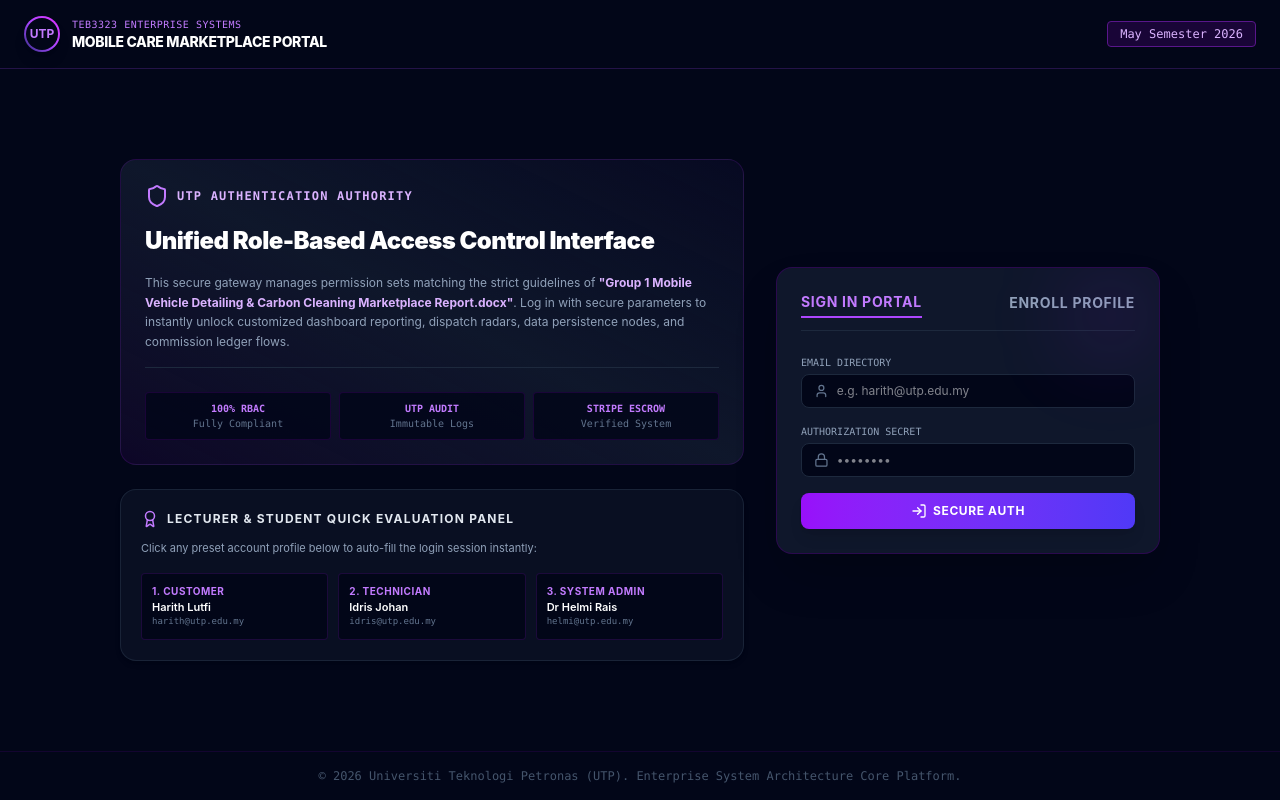
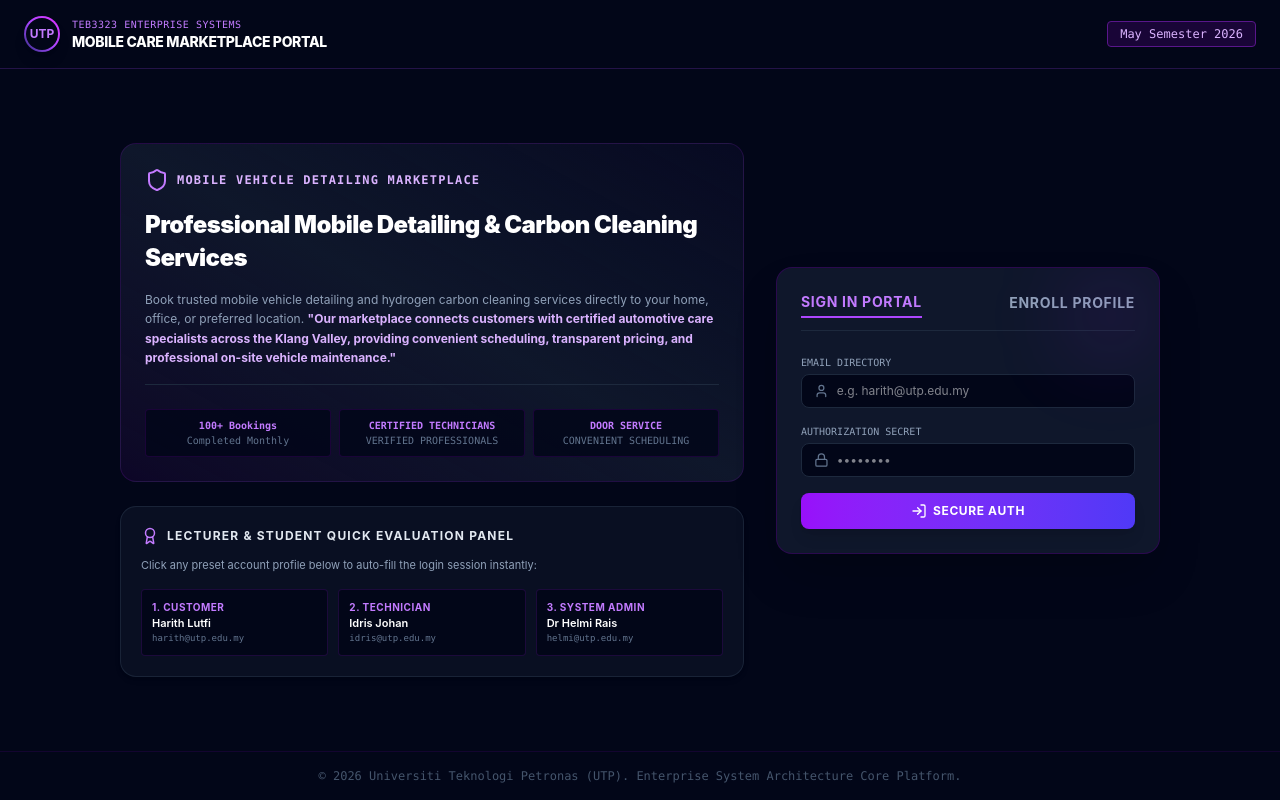
Before and after one commit to Opieyyyyy/ESD-React, a React (Vite) app: page / in a window 1280 px wide. Built offline with nearby package versions, Linux system fonts and the light colour scheme.

Commit message:
added map and fix some text issues

```diff
--- a/src/App.jsx
+++ b/src/App.jsx
@@ -530,29 +530,29 @@
             <div className="bg-gradient-to-tr from-purple-950/20 via-slate-900 to-indigo-950/20 border border-purple-900/30 p-6 rounded-2xl space-y-4">
               <div className="flex items-center gap-2">
                 <Shield className="h-6 w-6 text-purple-400" />
-                <span className="font-mono text-xs text-purple-300 font-semibold uppercase tracking-widest">UTP Authentication Authority</span>
+                <span className="font-mono text-xs text-purple-300 font-semibold uppercase tracking-widest">MOBILE VEHICLE DETAILING MARKETPLACE</span>
               </div>
               <h2 className="text-2xl font-black text-white tracking-tight leading-snug">
-                Unified Role-Based Access Control Interface
+                Professional Mobile Detailing & Carbon Cleaning Services
               </h2>
               <p className="text-xs text-slate-400 leading-relaxed">
-                This secure gateway manages permission sets matching the strict guidelines of <strong className="text-purple-300">"Group 1 Mobile Vehicle Detailing & Carbon Cleaning Marketplace Report.docx"</strong>. Log in with secure parameters to instantly unlock customized dashboard reporting, dispatch radars, data persistence nodes, and commission ledger flows.
+                Book trusted mobile vehicle detailing and hydrogen carbon cleaning services directly to your home, office, or preferred location. <strong className="text-purple-300">"Our marketplace connects customers with certified automotive care specialists across the Klang Valley, providing convenient scheduling, transparent pricing, and professional on-site vehicle maintenance."</strong>
               </p>
 
               <div className="h-px bg-slate-800"></div>
 
               <div className="grid grid-cols-3 gap-2 pt-2 text-center text-[10px] font-mono">
                 <div className="p-2 bg-slate-950/80 rounded border border-purple-950/40">
-                  <span className="block text-purple-400 font-bold">100% RBAC</span>
-                  <span className="text-slate-500">Fully Compliant</span>
+                  <span className="block text-purple-400 font-bold">100+ Bookings</span>
+                  <span className="text-slate-500">Completed Monthly</span>
                 </div>
                 <div className="p-2 bg-slate-950/80 rounded border border-purple-950/40">
-                  <span className="block text-purple-400 font-bold">UTP AUDIT</span>
-                  <span className="text-slate-500">Immutable Logs</span>
+                  <span className="block text-purple-400 font-bold">CERTIFIED TECHNICIANS</span>
+                  <span className="text-slate-500">VERIFIED PROFESSIONALS</span>
                 </div>
                 <div className="p-2 bg-slate-950/80 rounded border border-purple-950/40">
-                  <span className="block text-purple-400 font-bold">STRIPE ESCROW</span>
-                  <span className="text-slate-500">Verified System</span>
+                  <span className="block text-purple-400 font-bold">DOOR SERVICE</span>
+                  <span className="text-slate-500">CONVENIENT SCHEDULING</span>
                 </div>
               </div>
             </div>
@@ -995,10 +995,10 @@
           <div className="bg-gradient-to-b from-slate-950 to-slate-900 rounded-xl p-4 border border-purple-950/30 text-[11px] text-slate-400 space-y-2">
             <h4 className="font-semibold text-slate-200 flex items-center gap-1.5 text-xs text-purple-400">
               <Info className="h-3.5 w-3.5" />
-              UTP TEB3323 Spec Guide
+              Why Choose Our Marketplace
             </h4>
             <p className="leading-relaxed">
-              This system implements the exact specifications of <strong>Group 1 Mobile Vehicle Detailing & Carbon Cleaning Marketplace Report.docx</strong>, including localized dispatch thresholds, dynamic RON95 emission offsets, and regional split pricing algorithms.
+              Connect with trusted mobile detailing and carbon cleaning specialists across the Klang Valley. <strong>Our platform provides convenient doorstep vehicle care, transparent pricing, secure bookings, and certified service providers to ensure a professional customer experience every time.</strong>
             </p>
           </div>
         </aside>
```
